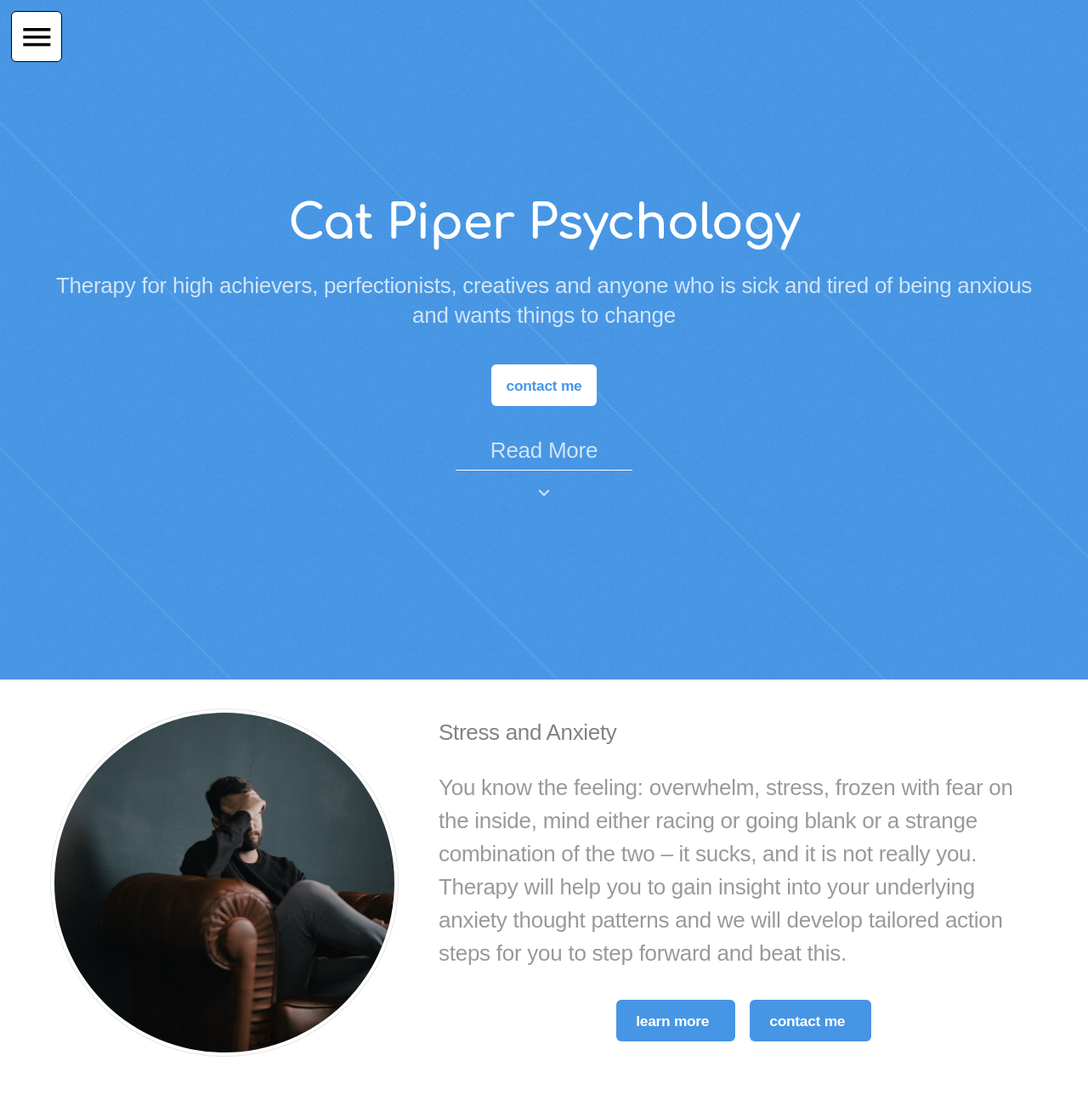
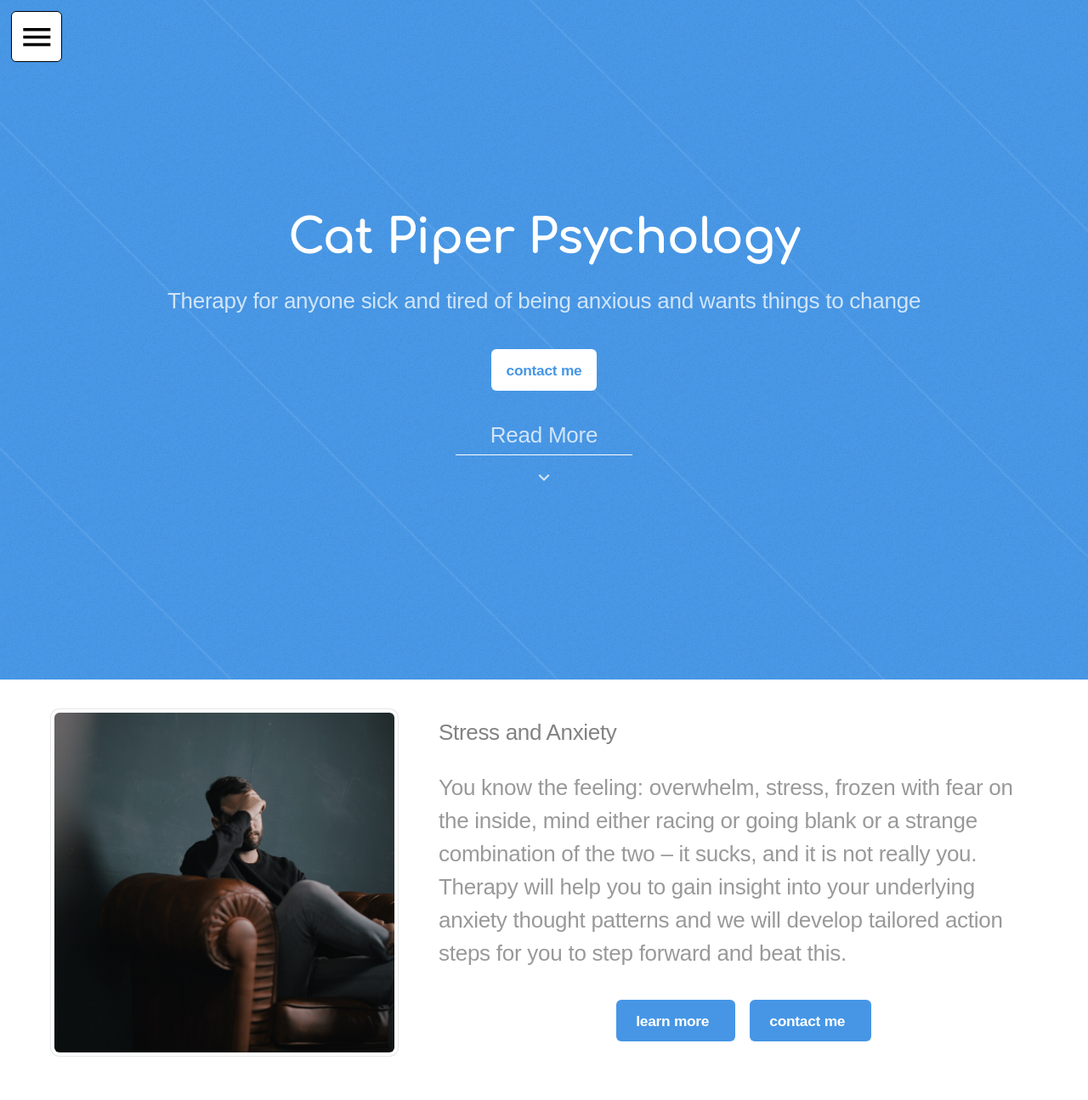
Before and after one commit to TClark1011/cat-piper-redux, a plain HTML site: page index.html in a window 1280 px wide. Shown: the top 1295 px of the page at 85% size. Drawn offline with nearby package versions, Linux system fonts and the light colour scheme; a web font is replaced by a local one.

Commit message:
added notes

```diff
--- a/assets/css/main.css
+++ b/assets/css/main.css
@@ -2793,7 +2793,7 @@ input, select, textarea {
 		.spotlight .image {
 			width: 40%;
 			/* height:500px; */
-			border-radius: 100%;
+			/* border-radius: 100%; */
 			margin: 0 3em 0 0;
 			display: block;
 		}
--- a/index.html
+++ b/index.html
@@ -1,3 +1,31 @@
+<!--
+	- Faq
+		+ Width on laptop
+		+ Darkr FAQ question text
+		+ Faq answer smaller
+		+ Answers start at same height
+		+ Font smaller
+		+ Lesss
+	- Add happiness center to footer
+	- Smaller general text
+	- Leveled text
+	- Set no script sa default
+	- Specialties in columns
+	- Images
+		+ Flower for spiritual specialty thumbnail
+			+ Grass for page
+		+ Female stress picture for image on page (not for the thumbnail)
+		+ In general have didfferent thumbnail and page imagees for specialties
+		+ Relationship images - Man holding hair
+			+ Guy and girl on bench (for page image)
+			+ Keep current thumbnail
+		+ "Begin" coffee mag as splash page background for contact me
+	- Green accent colour (like the Laura therapy page)
+
+	To talk about:
+	- Hosting
+ -->
+
 <!DOCTYPE HTML>
 <!--
 	Fractal by HTML5 UP
@@ -47,7 +75,7 @@
 
 		<div class="content">
 			<h1>Cat Piper Psychology</h1>
-			<p>Therapy for high achievers, perfectionists, creatives and anyone who is sick and tired of being anxious
+			<p>Therapy for anyone sick and tired of being anxious
 				and wants things to change</p>
 			<ul class="actions">
 				<li><a href="assets/pages/contact.html" class="button primary icon solid contactButton">contact me</a>
```
